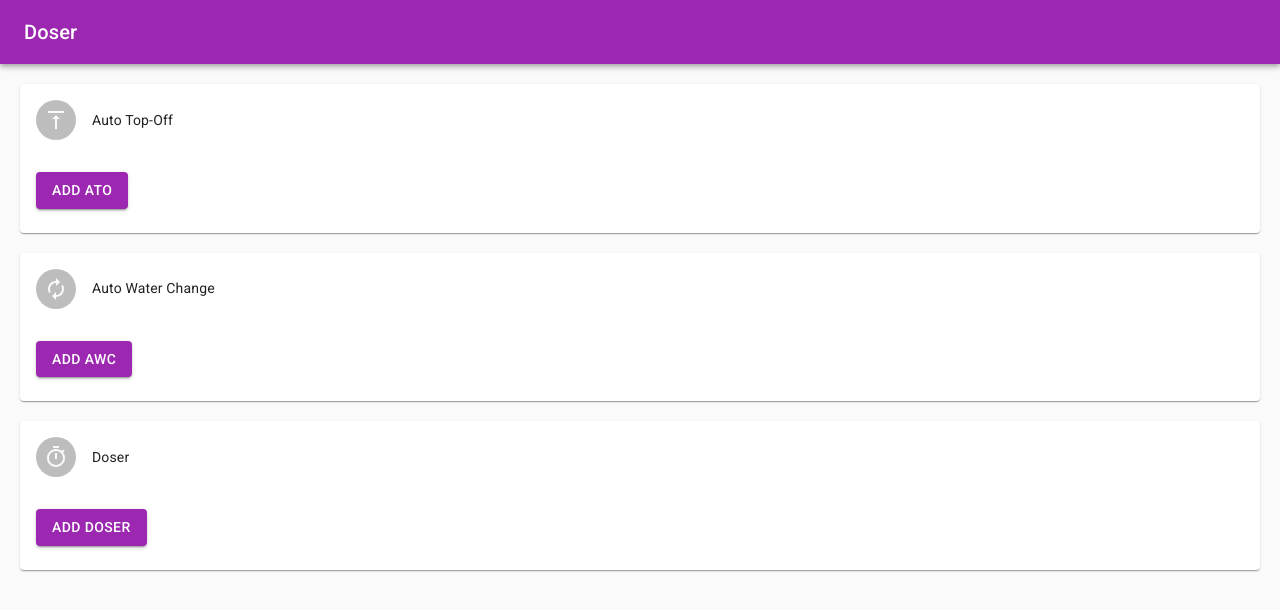
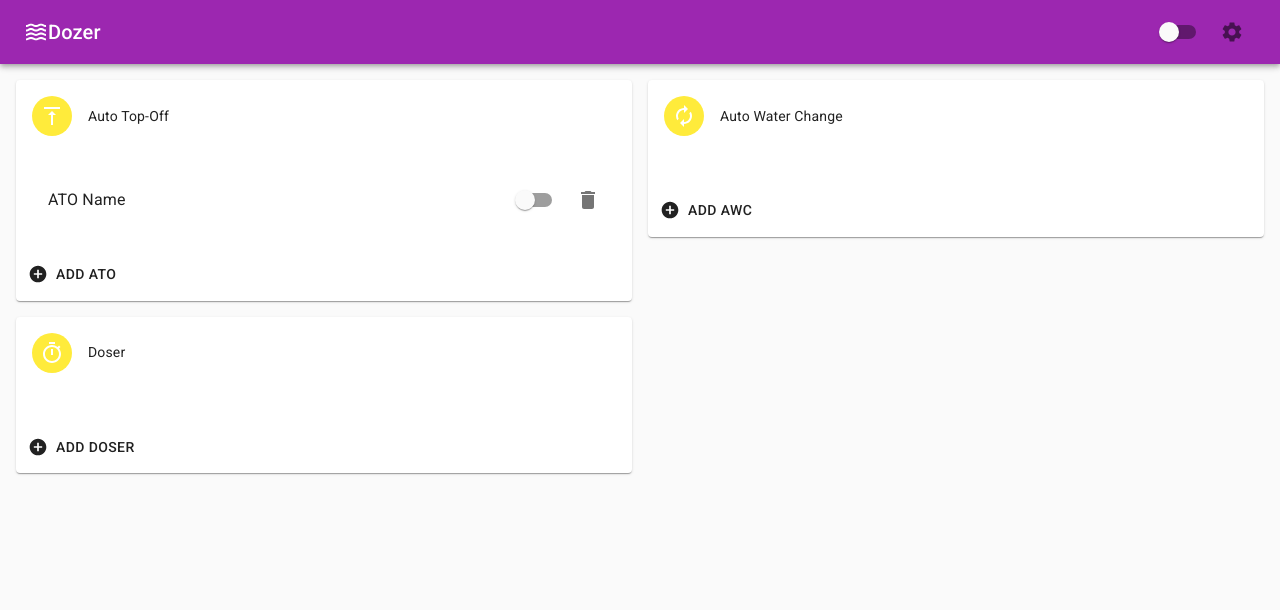
Before and after one commit to kerinin/doser, a React (Create React App) app in the folder doser/: page / in a window 1280 px wide. Shown: the top 610 px of the page. Built offline with nearby package versions, Linux system fonts and the light colour scheme.

Commit message:
Decent starting point for a UI

```diff
--- a/doser/src/App.js
+++ b/doser/src/App.js
@@ -1,24 +1,17 @@
 import React from 'react';
 import CssBaseline from '@material-ui/core/CssBaseline';
-import { createMuiTheme, makeStyles, ThemeProvider } from '@material-ui/core/styles';
+import { createMuiTheme, ThemeProvider } from '@material-ui/core/styles';
+import { makeStyles } from '@material-ui/core/styles';
 import purple from '@material-ui/core/colors/purple';
-import green from '@material-ui/core/colors/green';
-import { VictoryBar } from 'victory';
-import Button from '@material-ui/core/Button';
-import AppBar from '@material-ui/core/AppBar';
-import Toolbar from '@material-ui/core/Toolbar';
-import Typography from '@material-ui/core/Typography';
-import IconButton from '@material-ui/core/IconButton';
-import MenuIcon from '@material-ui/icons/Menu';
-import Paper from '@material-ui/core/Paper';
-import Card from '@material-ui/core/Card';
-import CardActions from '@material-ui/core/CardActions';
-import CardContent from '@material-ui/core/CardContent';
-import CardHeader from '@material-ui/core/CardHeader';
-import VerticalAlignTopIcon from '@material-ui/icons/VerticalAlignTop';
-import TimerIcon from '@material-ui/icons/Timer';
-import Avatar from '@material-ui/core/Avatar';
-import AutorenewIcon from '@material-ui/icons/Autorenew';
+import yellow from '@material-ui/core/colors/yellow';
+import Grid from '@material-ui/core/Grid';
+import Box from '@material-ui/core/Box';
+
+import DoserAppBar from './DoserAppBar';
+import AutoTopOffs from './AutoTopOffs';
+import AutoWaterChanges from './AutoWaterChanges';
+import Dosers from './Dosers';
+
 
 const theme = createMuiTheme({
   palette: {
@@ -26,16 +19,16 @@
       main: purple[500],
     },
     secondary: {
-      main: green[500],
+      main: yellow[500],
     },
   },
 });
 
-const useStyles = makeStyles({
-  card: {
-    margin: 20,
+const useStyles = makeStyles((theme) => ({
+  grid: {
+    flexGrow: 1,
   },
-});
+}));
 
 function App() {
   const classes = useStyles();
@@ -44,34 +37,20 @@
     <React.Fragment>
       <CssBaseline />
       <ThemeProvider theme={theme}>
-        <AppBar position="static">
-          <Toolbar>
-            <Typography variant="h6">
-              Doser
-            </Typography>
-          </Toolbar>
-        </AppBar>
-
-        <Card className={classes.card}>
-          <CardHeader avatar={<Avatar><VerticalAlignTopIcon /></Avatar>} title="Auto Top-Off" />
-          <CardContent>
-            <Button variant="contained" color="primary">Add ATO</Button>
-          </CardContent>
-        </Card>
-
-        <Card className={classes.card}>
-          <CardHeader avatar={<Avatar><AutorenewIcon /></Avatar>} title="Auto Water Change" />
-          <CardContent>
-            <Button variant="contained" color="primary">Add AWC</Button>
-          </CardContent>
-        </Card>
-
-        <Card className={classes.card}>
-          <CardHeader avatar={<Avatar><TimerIcon /></Avatar>} title="Doser" />
-          <CardContent>
-            <Button variant="contained" color="primary">Add Doser</Button>
-          </CardContent>
-        </Card>
+        <DoserAppBar />
+        <Box m={2}>
+          <Grid container spacing={2} className={classes.grid}>
+            <Grid item xs={6}>
+              <AutoTopOffs />
+            </Grid>
+            <Grid item xs={6}>
+              <AutoWaterChanges />
+            </Grid>
+            <Grid item xs={6}>
+              <Dosers />
+            </Grid>
+          </Grid>
+        </Box>
       </ThemeProvider>
     </React.Fragment>
   );
--- /dev/null
+++ b/doser/src/AutoTopOffs.js
@@ -0,0 +1,56 @@
+import React from 'react';
+
+import { makeStyles } from '@material-ui/core/styles';
+import Card from '@material-ui/core/Card';
+import CardContent from '@material-ui/core/CardContent';
+import CardActions from '@material-ui/core/CardActions';
+import CardHeader from '@material-ui/core/CardHeader';
+import List from '@material-ui/core/List';
+import ListItem from '@material-ui/core/ListItem';
+import ListItemSecondaryAction from '@material-ui/core/ListItemSecondaryAction';
+import ListItemText from '@material-ui/core/ListItemText';
+import Button from '@material-ui/core/Button';
+import Switch from '@material-ui/core/Switch';
+import IconButton from '@material-ui/core/IconButton';
+
+import VerticalAlignTopIcon from '@material-ui/icons/VerticalAlignTop';
+import DeleteIcon from '@material-ui/icons/Delete';
+import AddCircleIcon from '@material-ui/icons/AddCircle';
+
+import IconAvatar from './IconAvatar';
+
+
+const useStyles = makeStyles((theme) => ({
+    avatar: {
+        color: theme.palette.background.paper,
+        backgroundColor: theme.palette.primary.main,
+    },
+}));
+
+function AutoTopOffs() {
+    const classes = useStyles();
+
+    return (
+        <Card>
+            <CardHeader avatar={<IconAvatar><VerticalAlignTopIcon /></IconAvatar>} title="Auto Top-Off" />
+            <CardContent>
+                <List>
+                    <ListItem button>
+                        <ListItemText primary={"ATO Name"} />
+                        <ListItemSecondaryAction>
+                            <Switch />
+                            <IconButton edge="end">
+                                <DeleteIcon />
+                            </IconButton>
+                        </ListItemSecondaryAction>
+                    </ListItem>
+                </List>
+            </CardContent>
+            <CardActions>
+                <Button startIcon={<AddCircleIcon />}>Add ATO</Button>
+            </CardActions>
+        </Card >
+    )
+}
+
+export default AutoTopOffs;
--- /dev/null
+++ b/doser/src/AutoWaterChanges.js
@@ -0,0 +1,26 @@
+import React from 'react';
+
+import Button from '@material-ui/core/Button';
+import Card from '@material-ui/core/Card';
+import CardContent from '@material-ui/core/CardContent';
+import CardHeader from '@material-ui/core/CardHeader';
+import CardActions from '@material-ui/core/CardActions';
+
+import AutorenewIcon from '@material-ui/icons/Autorenew';
+import AddCircleIcon from '@material-ui/icons/AddCircle';
+
+import IconAvatar from './IconAvatar';
+
+function AutoWaterChanges() {
+    return (
+        <Card>
+            <CardHeader avatar={<IconAvatar><AutorenewIcon /></IconAvatar>} title="Auto Water Change" />
+            <CardContent> </CardContent>
+            <CardActions>
+                <Button startIcon={<AddCircleIcon />}>Add AWC</Button>
+            </CardActions>
+        </Card>
+    )
+}
+
+export default AutoWaterChanges;
--- /dev/null
+++ b/doser/src/DoserAppBar.js
@@ -0,0 +1,37 @@
+import React from 'react';
+import { makeStyles } from '@material-ui/core/styles';
+import Toolbar from '@material-ui/core/Toolbar';
+import AppBar from '@material-ui/core/AppBar';
+import Typography from '@material-ui/core/Typography';
+import Switch from '@material-ui/core/Switch';
+import IconButton from '@material-ui/core/IconButton';
+
+import WavesIcon from '@material-ui/icons/Waves';
+import SettingsIcon from '@material-ui/icons/Settings';
+
+const useStyles = makeStyles({
+    root: {
+        flexGrow: 1,
+    },
+    title: {
+        flexGrow: 1,
+    }
+});
+
+function DoserAppBar() {
+    const classes = useStyles();
+
+    return (
+        <AppBar position="static" className={classes.root}>
+            <Toolbar>
+                <WavesIcon />
+                <Typography variant="h6" className={classes.title}>Dozer</Typography>
+
+                <Switch />
+                <IconButton><SettingsIcon /></IconButton>
+            </Toolbar>
+        </AppBar>
+    )
+}
+
+export default DoserAppBar;
--- /dev/null
+++ b/doser/src/Dosers.js
@@ -0,0 +1,25 @@
+import React from 'react';
+import Button from '@material-ui/core/Button';
+import Card from '@material-ui/core/Card';
+import CardContent from '@material-ui/core/CardContent';
+import CardHeader from '@material-ui/core/CardHeader';
+import CardActions from '@material-ui/core/CardActions';
+
+import TimerIcon from '@material-ui/icons/Timer';
+import AddCircleIcon from '@material-ui/icons/AddCircle';
+
+import IconAvatar from './IconAvatar';
+
+function Dosers() {
+    return (
+        <Card>
+            <CardHeader avatar={<IconAvatar><TimerIcon /></IconAvatar>} title="Doser" />
+            <CardContent> </CardContent>
+            <CardActions>
+                <Button startIcon={<AddCircleIcon />}>Add Doser</Button>
+            </CardActions>
+        </Card>
+    )
+}
+
+export default Dosers;
--- /dev/null
+++ b/doser/src/IconAvatar.js
@@ -0,0 +1,20 @@
+import React from 'react';
+
+import { makeStyles } from '@material-ui/core/styles';
+import Avatar from '@material-ui/core/Avatar';
+
+const useStyles = makeStyles((theme) => ({
+    avatar: {
+        color: theme.palette.background.paper,
+        backgroundColor: theme.palette.secondary.main,
+    },
+}));
+
+function IconAvatar({ children }) {
+    const classes = useStyles();
+    return (
+        <Avatar className={classes.avatar}>{children}</Avatar>
+    )
+}
+
+export default IconAvatar;
```
